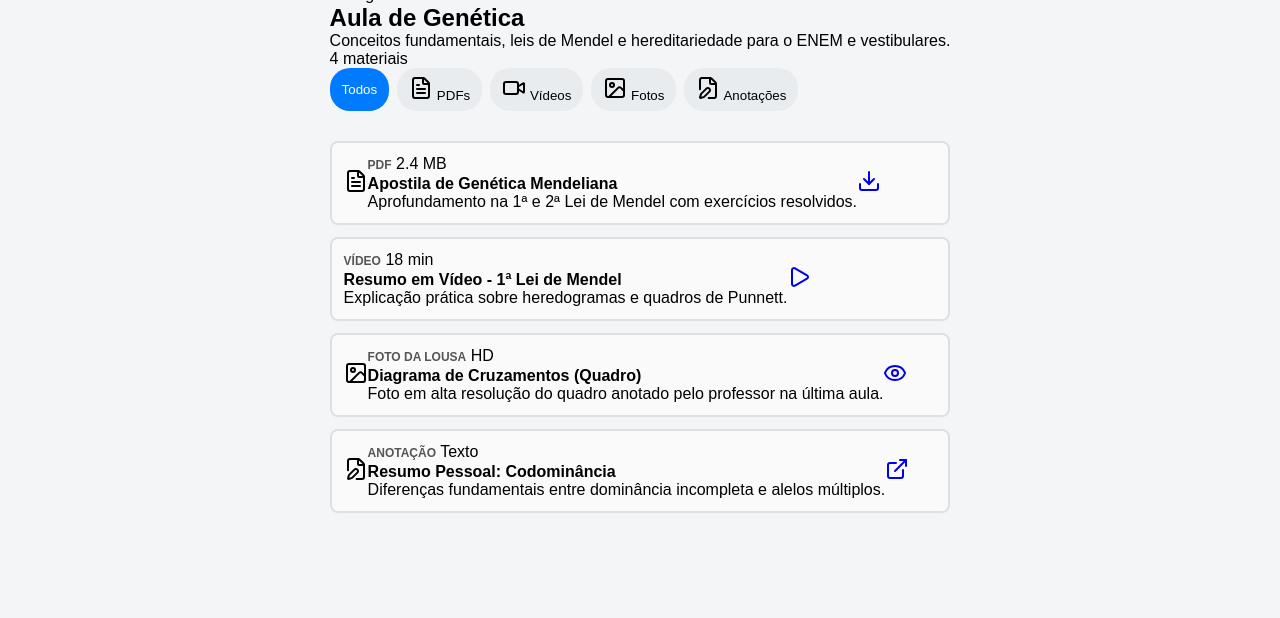
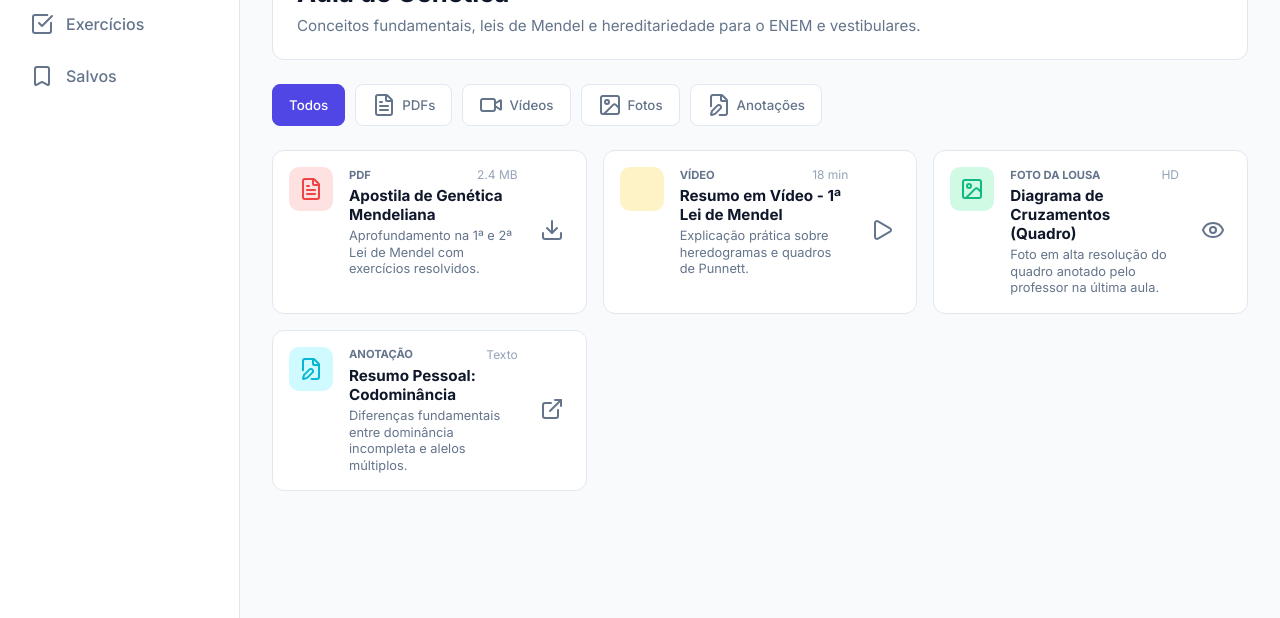
Before and after one commit to thiagogauze-web/mapa-mental, a plain HTML site: page index.html in a window 1280 px wide. Shown: the part 182-800 px from the top of the page. Drawn offline with nearby package versions, Linux system fonts and the light colour scheme.

Commit message:
Update style.css

```diff
--- a/style.css
+++ b/style.css
@@ -1,96 +1,283 @@
+:root {
+  --bg-main: #f8fafc;
+  --bg-card: #ffffff;
+  --primary: #4f46e5;
+  --primary-hover: #4338ca;
+  --text-main: #0f172a;
+  --text-muted: #64748b;
+  --border: #e2e8f0;
+
+  /* Cores das Tags */
+  --pdf-color: #ef4444;
+  --video-color: #f59e0b;
+  --photo-color: #10b981;
+  --note-color: #06b6d4;
+}
+
 * {
   box-sizing: border-box;
   margin: 0;
   padding: 0;
-  font-family: Arial, sans-serif;
+  font-family: 'Inter', sans-serif;
 }
 
 body {
-  background-color: #f4f5f7;
-  display: flex;
-  justify-content: center;
-  padding: 20px;
+  background-color: var(--bg-main);
+  color: var(--text-main);
 }
 
-.app-container {
-  width: 100%;
-  max-width: 600px;
-  background: #ffffff;
-  border-radius: 12px;
-  padding: 20px;
-  box-shadow: 0 4px 12px rgba(0,0,0,0.1);
+.app-layout {
+  display: flex;
+  min-height: 100vh;
 }
 
-header {
-  margin-bottom: 20px;
-  border-bottom: 2px solid #eee;
-  padding-bottom: 10px;
+/* Sidebar */
+.sidebar {
+  width: 240px;
+  background: #ffffff;
+  border-right: 1px solid var(--border);
+  padding: 24px 16px;
+  display: flex;
+  flex-direction: column;
+  gap: 32px;
 }
 
-.topic-header {
+.brand {
+  display: flex;
+  align-items: center;
+  gap: 12px;
+  font-size: 1.2rem;
+  font-weight: 700;
+  color: var(--primary);
+}
+
+.sidebar-nav {
+  display: flex;
+  flex-direction: column;
+  gap: 8px;
+}
+
+.nav-item {
+  display: flex;
+  align-items: center;
+  gap: 12px;
+  padding: 10px 14px;
+  color: var(--text-muted);
+  text-decoration: none;
+  border-radius: 8px;
+  font-weight: 500;
+  transition: all 0.2s;
+}
+
+.nav-item:hover, .nav-item.active {
+  background: #eef2ff;
+  color: var(--primary);
+}
+
+/* Main Content */
+.main-content {
+  flex: 1;
+  padding: 32px;
+  max-width: 1100px;
+}
+
+.top-bar {
   display: flex;
   justify-content: space-between;
   align-items: center;
-  margin-bottom: 15px;
+  margin-bottom: 28px;
+  gap: 16px;
 }
 
-.badge {
-  background: #e0e0e0;
-  padding: 4px 8px;
-  border-radius: 12px;
-  font-size: 0.8rem;
+.search-box {
+  display: flex;
+  align-items: center;
+  gap: 10px;
+  background: #fff;
+  border: 1px solid var(--border);
+  padding: 10px 16px;
+  border-radius: 8px;
+  width: 100%;
+  max-width: 400px;
 }
 
+.search-box input {
+  border: none;
+  outline: none;
+  width: 100%;
+  font-size: 0.9rem;
+}
+
+.btn-primary {
+  background: var(--primary);
+  color: white;
+  border: none;
+  padding: 10px 18px;
+  border-radius: 8px;
+  font-weight: 600;
+  cursor: pointer;
+  display: flex;
+  align-items: center;
+  gap: 8px;
+  transition: background 0.2s;
+}
+
+.btn-primary:hover {
+  background: var(--primary-hover);
+}
+
+/* Topic Banner */
+.topic-banner {
+  background: #ffffff;
+  border: 1px solid var(--border);
+  border-radius: 12px;
+  padding: 24px;
+  display: flex;
+  justify-content: space-between;
+  align-items: flex-start;
+  margin-bottom: 24px;
+}
+
+.category-tag {
+  background: #e0e7ff;
+  color: var(--primary);
+  font-size: 0.75rem;
+  font-weight: 700;
+  padding: 4px 10px;
+  border-radius: 12px;
+  text-transform: uppercase;
+}
+
+.topic-info h1 {
+  font-size: 1.6rem;
+  margin: 8px 0;
+}
+
+.topic-info p {
+  color: var(--text-muted);
+  font-size: 0.95rem;
+}
+
+.counter {
+  background: #f1f5f9;
+  color: var(--text-muted);
+  font-size: 0.85rem;
+  font-weight: 600;
+  padding: 6px 12px;
+  border-radius: 20px;
+}
+
+/* Filters */
 .filters {
   display: flex;
-  gap: 8px;
-  overflow-x: auto;
-  padding-bottom: 10px;
-  margin-bottom: 20px;
+  gap: 10px;
+  margin-bottom: 24px;
 }
 
 .filter-btn {
-  border: none;
-  background: #e9ecef;
-  padding: 8px 12px;
-  border-radius: 20px;
+  background: #fff;
+  border: 1px solid var(--border);
+  padding: 8px 16px;
+  border-radius: 8px;
   cursor: pointer;
-  white-space: nowrap;
+  font-weight: 500;
+  color: var(--text-muted);
+  display: flex;
+  align-items: center;
+  gap: 6px;
+  transition: all 0.2s;
 }
 
-.filter-btn.active {
-  background: #007bff;
+.filter-btn:hover, .filter-btn.active {
+  background: var(--primary);
   color: white;
+  border-color: var(--primary);
 }
 
+/* Cards Grid */
 .cards-grid {
-  display: flex;
-  flex-direction: column;
-  gap: 12px;
+  display: grid;
+  grid-template-columns: repeat(auto-fill, minmax(300px, 1fr));
+  gap: 16px;
 }
 
 .card {
+  background: var(--bg-card);
+  border: 1px solid var(--border);
+  border-radius: 12px;
+  padding: 16px;
+  display: flex;
+  gap: 16px;
+  transition: transform 0.2s, box-shadow 0.2s;
+}
+
+.card:hover {
+  transform: translateY(-2px);
+  box-shadow: 0 10px 15px -3px rgba(0,0,0,0.05);
+}
+
+.card-type-icon {
+  width: 44px;
+  height: 44px;
+  border-radius: 10px;
   display: flex;
   align-items: center;
-  padding: 12px;
-  border: 2px solid #e0e0e0;
-  border-radius: 8px;
-  background: #fafafa;
+  justify-content: center;
+  flex-shrink: 0;
 }
 
-.card-icon {
-  font-size: 1.8rem;
-  margin-right: 15px;
+.pdf-icon { background: #fee2e2; color: var(--pdf-color); }
+.video-icon { background: #fef3c7; color: var(--video-color); }
+.photo-icon { background: #d1fae5; color: var(--photo-color); }
+.note-icon { background: #cffaff; color: var(--note-color); }
+
+.card-body {
+  flex: 1;
+}
+
+.card-header {
+  display: flex;
+  justify-content: space-between;
+  align-items: center;
+  margin-bottom: 4px;
 }
 
 .tag {
+  font-size: 0.7rem;
+  font-weight: 700;
+  text-transform: uppercase;
+  color: var(--text-muted);
+}
+
+.file-size {
   font-size: 0.75rem;
-  font-weight: bold;
-  text-transform: uppercase;
-  color: #555;
+  color: #94a3b8;
 }
 
 .card h3 {
-  font-size: 1rem;
-  margin-top: 2px;
+  font-size: 0.95rem;
+  margin-bottom: 4px;
 }
+
+.card p {
+  font-size: 0.8rem;
+  color: var(--text-muted);
+  line-height: 1.3;
+}
+
+.card-actions {
+  display: flex;
+  align-items: center;
+}
+
+.btn-icon {
+  color: var(--text-muted);
+  padding: 6px;
+  border-radius: 6px;
+  transition: background 0.2s;
+}
+
+.btn-icon:hover {
+  background: #f1f5f9;
+  color: var(--primary);
+}
```
